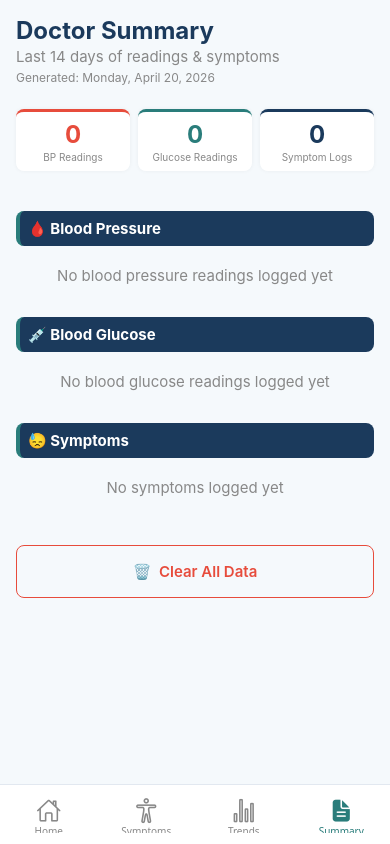
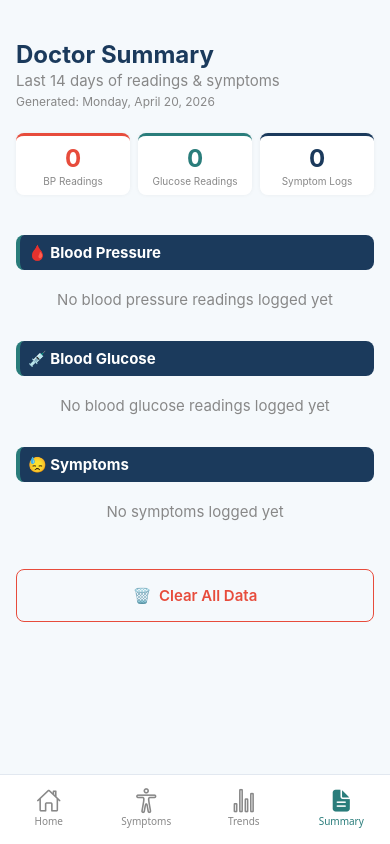
Before and after one commit to WilliamWilsonNSCC/pressure-sugar-tracker, a React Native app: screen /Summary in a window 390 px wide. Built offline with nearby package versions, Linux system fonts and the light colour scheme.

Commit message:
Fixed minor issues and styling

```diff
--- a/navigation/Navigator.jsx
+++ b/navigation/Navigator.jsx
@@ -34,7 +34,7 @@ export default function Navigator(){
                 borderTopColor: COLOURS.border,
                 paddingBottom: 6,
                 paddingTop: 6,
-                height: 60,
+                height: 70,
             },
             tabBarIcon: ({ focused, color, size }) => {
                 const icons = {
--- a/screens/DashboardScreen.jsx
+++ b/screens/DashboardScreen.jsx
@@ -144,7 +144,7 @@ function getTimeOfDay() {
 const styles = StyleSheet.create({
   safe:        { flex: 1, backgroundColor: COLOURS.background },
   scroll:      { padding: SPACING.md, paddingBottom: SPACING.xl },
-  header:      { marginBottom: SPACING.lg },
+  header:      { paddingTop: SPACING.xl, marginBottom: SPACING.lg },
   greeting:    { fontSize: FONTS.body, color: COLOURS.muted },
   title:       { fontSize: FONTS.heading, fontWeight: 'bold', color: COLOURS.primary },
 
--- a/screens/LogScreen.jsx
+++ b/screens/LogScreen.jsx
@@ -171,7 +171,7 @@ const styles = StyleSheet.create({
     paddingTop:   SPACING.xl,
     alignItems:   'center',
   },
-  backBtn:     { alignSelf: 'flex-start', marginBottom: SPACING.sm },
+  backBtn:     { alignSelf: 'flex-start', paddingTop: SPACING.md, marginBottom: SPACING.sm },
   backText:    { color: '#fff', fontSize: FONTS.body, opacity: 0.85 },
   headerIcon:  { fontSize: 36, marginBottom: SPACING.xs },
   headerTitle: { fontSize: FONTS.heading, fontWeight: 'bold', color: '#fff' },
--- a/screens/SummaryScreen.jsx
+++ b/screens/SummaryScreen.jsx
@@ -195,7 +195,7 @@ const styles = StyleSheet.create({
   safe:     { flex: 1, backgroundColor: COLOURS.background },
   scroll:   { padding: SPACING.md, paddingBottom: SPACING.xl },
 
-  header:    { marginBottom: SPACING.lg },
+  header:    { paddingTop: SPACING.lg, marginBottom: SPACING.lg },
   title:     { fontSize: FONTS.heading, fontWeight: 'bold', color: COLOURS.primary },
   subtitle:  { fontSize: FONTS.body, color: COLOURS.muted, marginTop: 2 },
   generated: { fontSize: FONTS.small, color: COLOURS.muted, marginTop: 4 },
--- a/screens/SymptomScreen.jsx
+++ b/screens/SymptomScreen.jsx
@@ -45,7 +45,8 @@ export default function SymptomScreen(){
         }
         setSaving(true);
         const success = await saveSymptoms({
-            symptoms: selected, notes,
+            symptoms: selected,
+            notes,
             timestamp: Date.now(),
         });
         setSaving(false);
@@ -124,7 +125,7 @@ const styles = StyleSheet.create({
   safe:   { flex: 1, backgroundColor: COLOURS.background },
   scroll: { padding: SPACING.md, paddingBottom: SPACING.xl },
 
-  header:   { marginBottom: SPACING.lg },
+  header:   { paddingTop: SPACING.lg, marginBottom: SPACING.lg },
   title:    { fontSize: FONTS.heading, fontWeight: 'bold', color: COLOURS.primary },
   subtitle: { fontSize: FONTS.body, color: COLOURS.muted, marginTop: 4 },
 
--- a/screens/TrendsScreen.jsx
+++ b/screens/TrendsScreen.jsx
@@ -177,7 +177,7 @@ function StatsSummary({ data, condition }) {
 const styles = StyleSheet.create({
   safe:      { flex: 1, backgroundColor: COLOURS.background },
   scroll:    { padding: SPACING.md, paddingBottom: SPACING.xl },
-  pageTitle: { fontSize: FONTS.heading, fontWeight: 'bold', color: COLOURS.primary, marginBottom: SPACING.md },
+  pageTitle: { fontSize: FONTS.heading, fontWeight: 'bold', color: COLOURS.primary, paddingTop: SPACING.lg, marginBottom: SPACING.md },
 
   tabRow: {
     flexDirection:  'row',
--- a/utils/storage.js
+++ b/utils/storage.js
@@ -62,8 +62,8 @@ export async function loadGlucoseReadings(){
 export async function saveSymptoms(entry){
     // reading = { systolic, diastolic, notes, timestamp }
     try{
-        const existing = await loadBPReadings();
-        const updated = [reading, ...existing];
+        const existing = await loadSymptoms();
+        const updated = [entry, ...existing];
         await AsyncStorage.setItem(KEYS.SYMPTOMS, JSON.stringify(updated));
         return true;
     }catch(e){
@@ -93,7 +93,7 @@ export async function getLastN(loaderFn, n = 7){
 // Formats a timestamp to a short date string e.g. "Apr 18"
 export function formatDate(timestamp){
     const d = new Date(timestamp);
-    return d.toDateString('en-CA', { month: 'short', day: 'numeric' });
+    return d.toLocaleDateString('en-CA', { month: 'short', day: 'numeric' });
 }
 
 // Formats a timestamp to a time string e.g. "2:30 PM"
@@ -103,7 +103,7 @@ export function formatTime(timestamp){
 }
 
 // Clears all stored data (usedful for testing / reset)
-export async function cleraAllData() {
+export async function clearAllData() {
     try{
         await AsyncStorage.multiRemove(Object.values(KEYS));
         return true;
```
